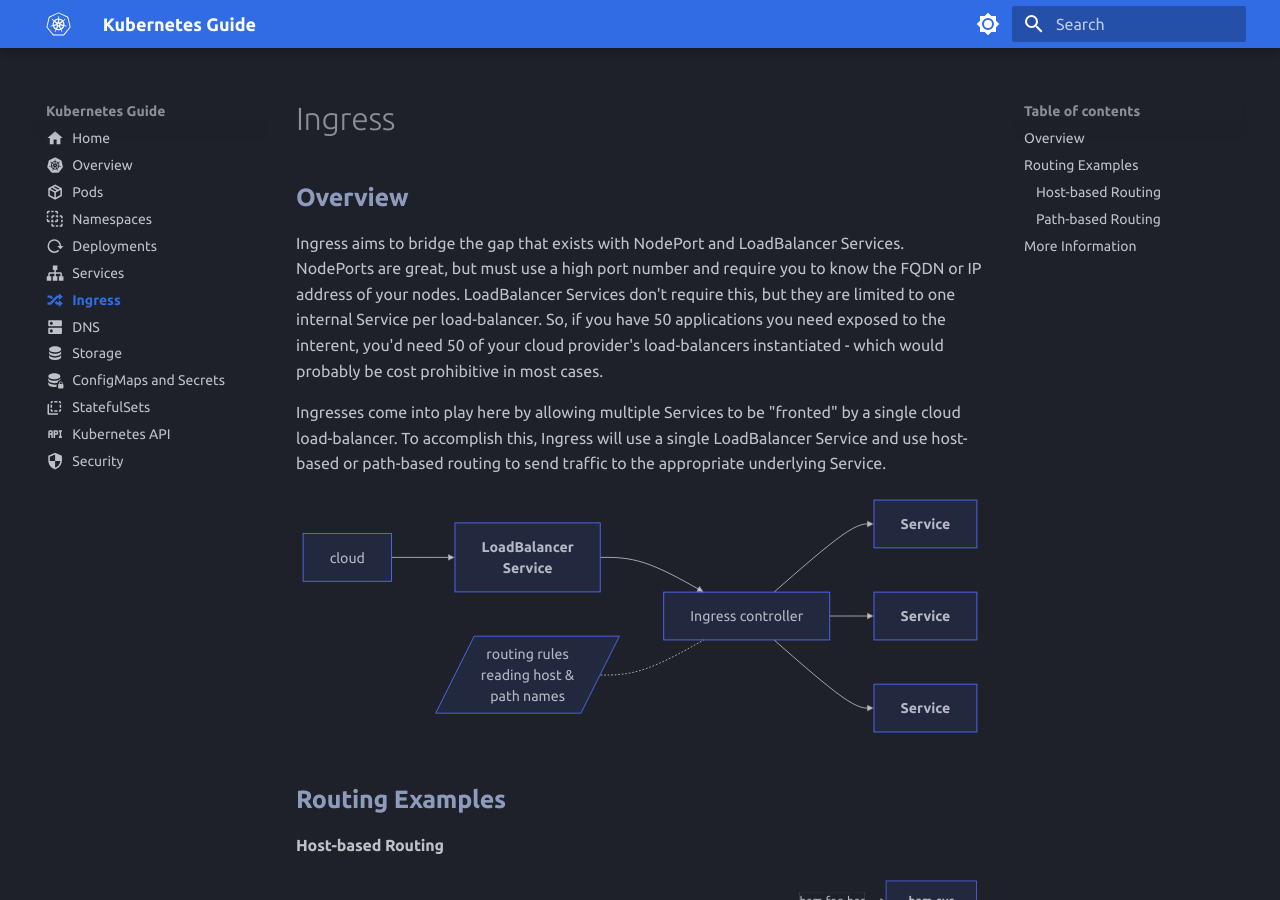
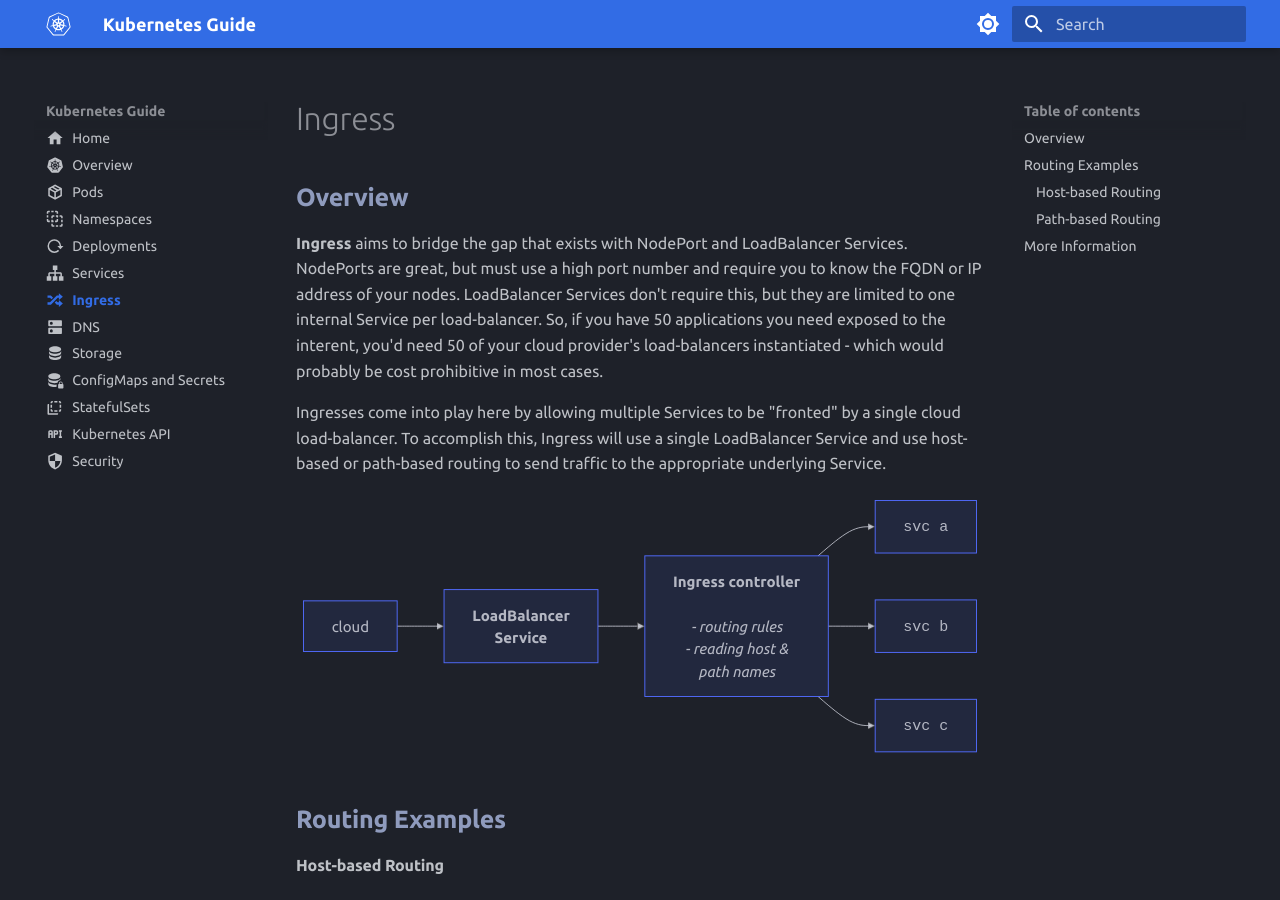
Before and after one commit to Braundo/kubernetes-guide, an MkDocs documentation site: the page built from docs/ingress.md, in a window 1280 px wide and 900 px high. Built offline with MkDocs 1.6.1 and Material for MkDocs 9.7.7, drawn with Linux system fonts in a browser that asks for light colours.

Commit message:
updated some docs

````diff
--- a/docs/ingress.md
+++ b/docs/ingress.md
@@ -24,7 +23,7 @@
 flowchart LR
     CLD[client] --> |ham.foo.bar| LBS
     CLD[client] --> |eggs.foo.bar| LBS
-    LBS[<b>LoadBalancer<br>Service] --> ing1[Ingress controller]
+    LBS[<b>LoadBalancer<br>Service] --> ing1[<b>Ingress controller]
     ing1 --> |ham.foo.bar|SVC1[<b>ham-svc]
     ing1 --> |eggs.foo.bar|SVC2[<b>eggs-svc]
 ```
@@ -34,7 +33,7 @@
 flowchart LR
     CLD[client] --> |foo.bar/ham| LBS
     CLD[client] --> |foo.bar/eggs| LBS
-    LBS[<b>LoadBalancer<br>Service] --> ing1[Ingress controller]
+    LBS[<b>LoadBalancer<br>Service] --> ing1[<b>Ingress controller]
     ing1 --> |foo.bar/ham|SVC1[<b>ham-svc]
     ing1 --> |foo.bar/eggs|SVC2[<b>eggs-svc]
 ```
````
Also changed, not shown: other parts of docs/ingress.md (+5 -6 lines), docs/services.md (+1 -1 lines).
